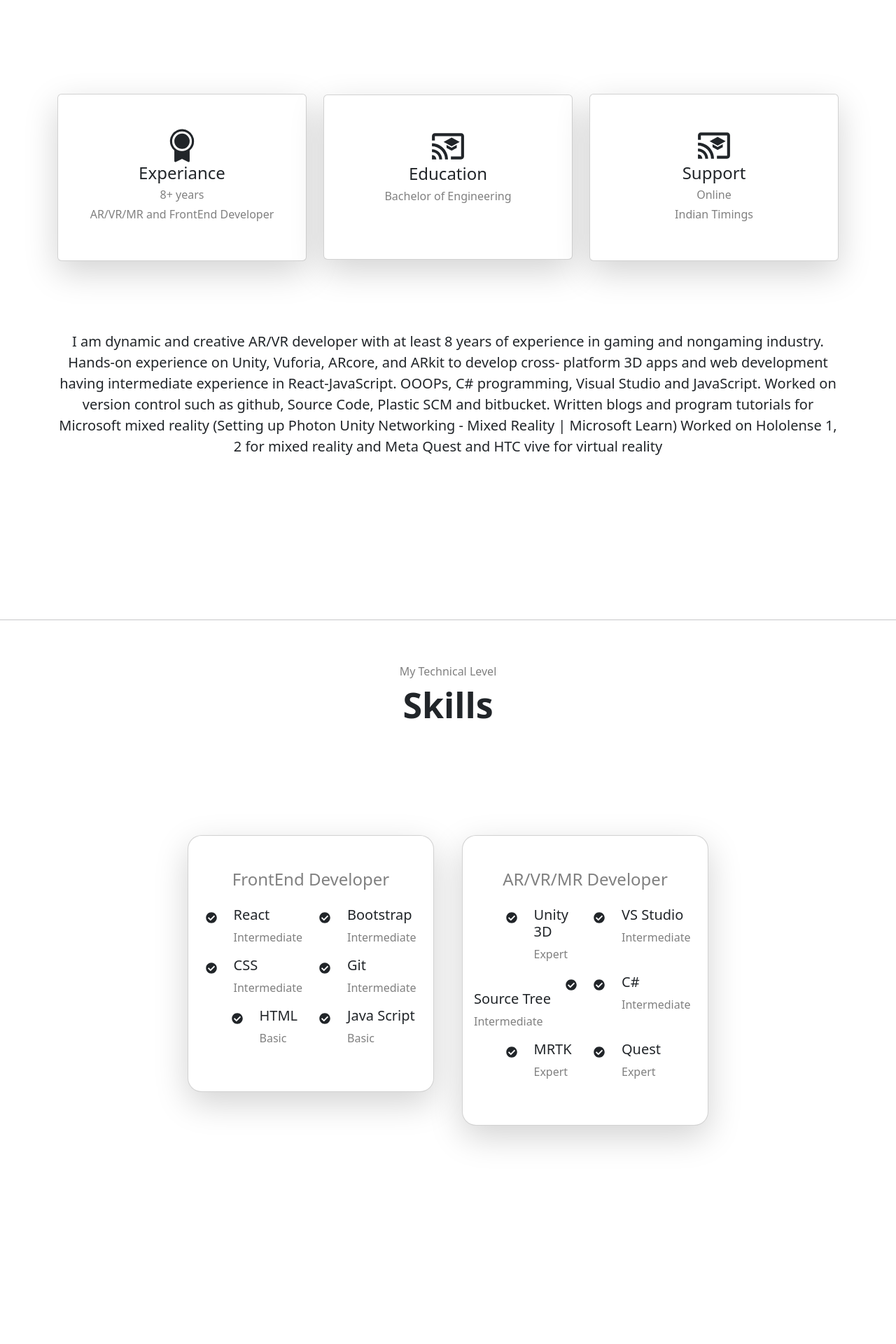
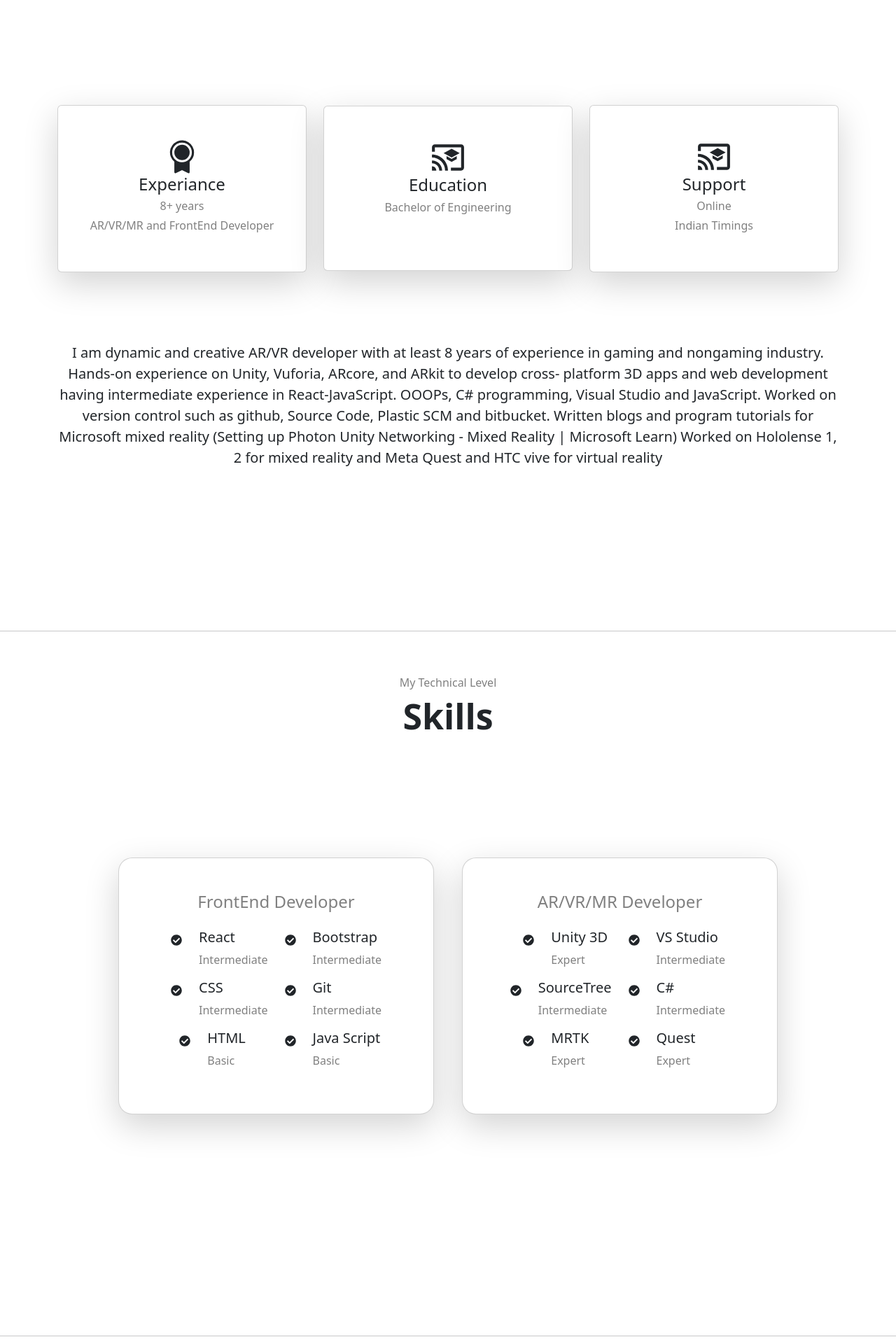
Before and after one commit to Arunkumar70/ArunPortfolio, a React (Create React App) app: page / in a window 1280 px wide. Shown: the part 1160-3080 px from the top of the page at 70% size. Built offline with nearby package versions, Linux system fonts and the light colour scheme; a web font is replaced by a local one.

Commit message:
responsive

```diff
--- a/package.json
+++ b/package.json
@@ -1,4 +1,5 @@
 {
+  "homepage": "https://Arunkumar70.github.io/ArunPortfolio",
   "name": "arunportfolio",
   "version": "0.1.0",
   "private": true,
@@ -15,6 +16,8 @@
   },
   "scripts": {
     "start": "react-scripts start",
+    "predeploy": "npm run build",
+    "deploy": "gh-pages -d build",
     "build": "react-scripts build",
     "test": "react-scripts test",
     "eject": "react-scripts eject"
--- a/src/App.css
+++ b/src/App.css
@@ -10,3 +10,13 @@
   }
 
 } */
+.space{
+  margin-inline: 25px;
+}
+
+@media (max-width: 628px){
+  .space{
+    margin-inline: 10px;
+  }
+
+}
--- a/src/Components/About.js
+++ b/src/Components/About.js
@@ -14,7 +14,7 @@ function Adout() {
 
       <div className="container text-center pt-5">
         <div className="row align-items-center " style={{marginTop:'100px'}}>
-          <div className="col-md-4 col-xs-12">
+          <div className="col-md-4 col-xs-12 mt-3">
             <div class="card shadow-lg">
               <div class="card-body py-5">
                 <PiMedalFill style={{width:'50px', height:'50px'}}/>
@@ -25,7 +25,7 @@ function Adout() {
 
             </div>
           </div>
-          <div className="col-md-4 col-xs-12">
+          <div className="col-md-4 col-xs-12 mt-3">
             <div class="card shadow-lg">
               <div class="card-body py-5">
                 <MdCastForEducation style={{width:'50px', height:'50px'}}/>
@@ -36,7 +36,7 @@ function Adout() {
             </div>
           </div>
 
-          <div className="col-md-4 col-xs-12">
+          <div className="col-md-4 col-xs-12 mt-3">
             <div class="card shadow-lg">
               <div class="card-body py-5">
                 <MdCastForEducation style={{width:'50px', height:'50px'}}/>
--- a/src/Components/ContanctMe.js
+++ b/src/Components/ContanctMe.js
@@ -13,39 +13,45 @@ function ContanctMe({handleScroll}) {
 
         <div className='d-flex justify-content-center mt-5' style={{marginBottom:'300px'}}>
             <div className='d-flex justify-content-center'>
-                <div class="card" style={{borderRadius:'50px' , borderWidth:'5px' , width:'500px'}} >
+                <div class="card mx-3" style={{borderRadius:'50px' , borderWidth:'5px' }} >
                     <div class="card-body d-flex" >
-                        <IoMailSharp className='ms-5 mx-2 mt-2'/>
-                          <p className='fs-5' style={{whiteSpace:'nowrap'}}>  arun.aaa7@gamil.com</p>
-                          <IoMailSharp  className='ms-4 me-2 mt-2'/>
-                          <p className='fs-5'>  Linkedin</p>
+                        <div className='row'    >
+                            <div className='col-md-8 col-sm-12'>
+                            <p className='fs-5 mb-0' style={{whiteSpace:'nowrap'}}> <IoMailSharp />  arun.aaa7@gamil.com</p>
+                            </div>
+                            <div className='col-md-4 col-sm-12'>
+                            <p className='fs-5 mb-0'>  <IoMailSharp  /> Linkedin</p>
+                            </div>
+                        <div/>
+
+                        </div>
                     </div>
                 </div>
             </div>
         </div>
 
         <div className='d-flex justify-content-center mt-5' >
-            <div className='d-flex justify-content-center'>
+            <div className='d-flex justify-content-center ' >
                 <ul className=" d-flex  mb-2 " style={{listStyleType:'none'}}>
                 <li className=" nav-item" onClick={()=>handleScroll('About')}>
-                    <a className=" nav-link  name fs-2" style={{fontSize:'25px' ,marginInline:'20px' , cursor:'pointer'}} aria-current="page" >About</a>
+                    <a className=" nav-link  name fs-2 space" style={{fontSize:'25px'  , cursor:'pointer'}} aria-current="page" >About</a>
                 </li>
                 <li className="nav-item" onClick={()=>handleScroll('Skills')}>
-                    <a className="nav-link name fs-2"  style={{fontSize:'25px' ,marginInline:'20px' , cursor:'pointer'}} >Skills</a>
+                    <a className="nav-link name fs-2 space"  style={{fontSize:'25px' , cursor:'pointer'}} >Skills</a>
                 </li>
 
                     <li className="nav-item" onClick={()=>handleScroll('Projects')}>
-                    <a className="nav-link name fs-2"  style={{fontSize:'25px' ,marginInline:'20px' , cursor:'pointer'}} >Projects</a>
+                    <a className="nav-link name fs-2 space"  style={{fontSize:'25px'  , cursor:'pointer'}} >Projects</a>
                 </li>
                 <li className="nav-item" onClick={()=>handleScroll('Contact')}>
-                    <a className="nav-link name fs-2"  style={{fontSize:'25px' ,marginInline:'20px' , cursor:'pointer'}} >Contact</a>
+                    <a className="nav-link name fs-2 space"  style={{fontSize:'25px' , cursor:'pointer'}} >Contact</a>
                 </li>
                 </ul>
             </div>
         </div>
 
         <div className='d-flex justify-content-center m-5'>
-            <p>© 2021 Arun kumar H S. All rights reserved.</p>
+            <p>© 2024 Arun kumar H S. All rights reserved.</p>
             </div>
 
 
--- a/src/Components/Skills.js
+++ b/src/Components/Skills.js
@@ -12,11 +12,11 @@ const Skills = () => {
         <h1 className='fw-bold' style={{fontSize:'50px'}}>Skills</h1>
       </div>
 
-      <div className="container pt-5 " style={ {width:'60%'}}>
-        <div className="row  " style={{marginTop:'100px'}}>
+      <div className="container-lg pt-5 " >
+        <div className="row justify-content-center " style={{marginTop:'100px'}}>
 
-          <div className="col me-2">
-            <div class="card shadow-lg " style={{borderRadius:'20px'}}>
+          <div className="col-xl-5 me-2">
+            <div class="card shadow-lg mt-3" style={{borderRadius:'20px' }}>
               <div class="card-body py-5">
                 <h4 className='text-center pb-3' style={{color:'gray'}}>FrontEnd Developer</h4>
 
@@ -110,8 +110,8 @@ const Skills = () => {
             </div>
           </div>
 
-          <div className="col ms-2">
-            <div class="card shadow-lg "  style={{borderRadius:'20px'}}>
+          <div className="col-xl-5 ms-2">
+            <div class="card shadow-lg mt-3"  style={{borderRadius:'20px'}}>
               <div class="card-body py-5">
                 <h4 className='text-center pb-3' style={{color:'gray'}}>AR/VR/MR Developer</h4>
 
@@ -153,7 +153,7 @@ const Skills = () => {
                                     </div>
                                 </div>
                                 <div class="col">
-                                    <h5 style={{whiteSpace:'nowrap'}}>Source Tree</h5>
+                                    <h5 >SourceTree</h5>
                                     <p style={{color:'gray'}}>Intermediate</p>
                                 </div>
                             </div>
```
